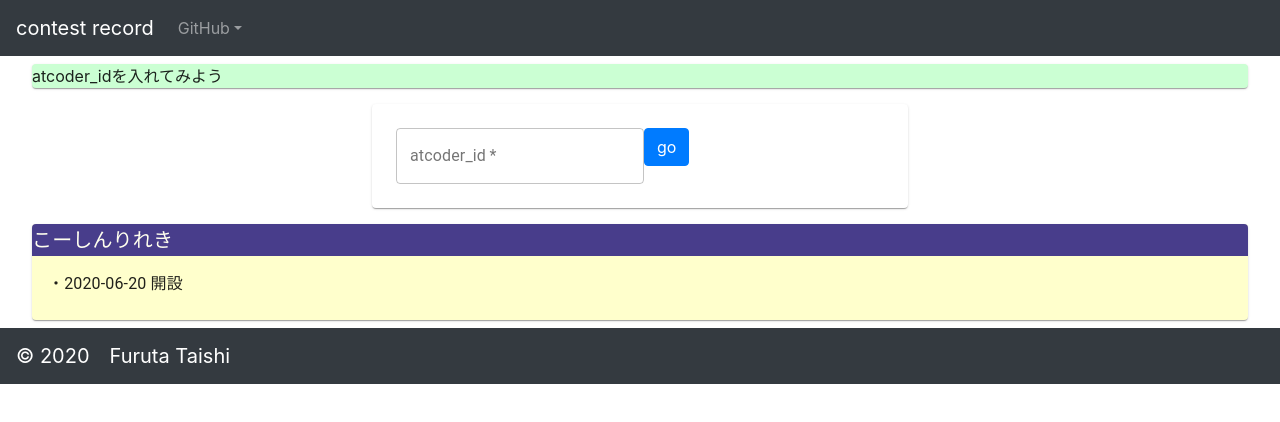
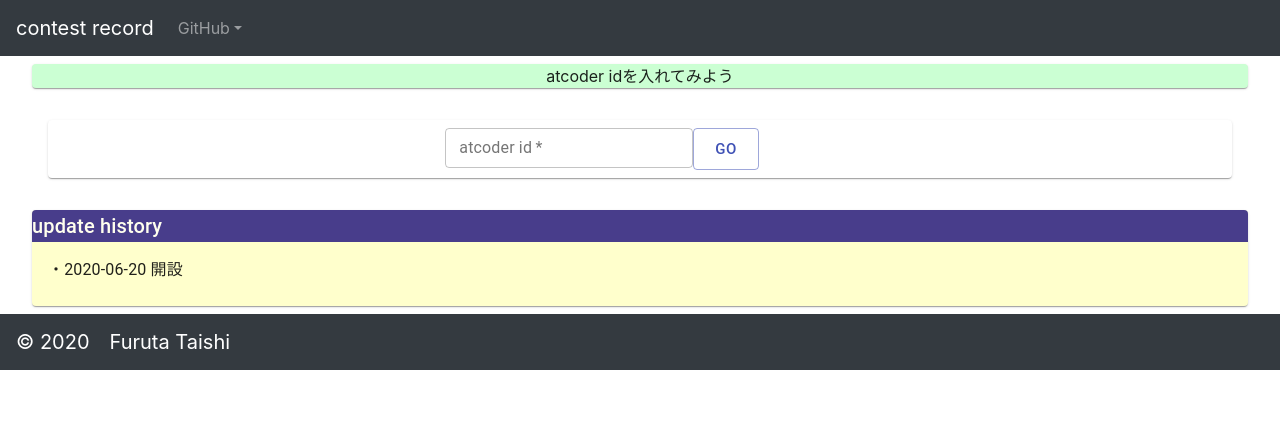
Before and after one commit to ningenMe/contest-record-front, a React (Create React App) app: page /#/ in a window 1280 px wide. Shown: the top 422 px of the page. Built offline with nearby package versions, Linux system fonts and the light colour scheme.

Commit message:
modify input

```diff
--- a/src/assets/Contents.js
+++ b/src/assets/Contents.js
@@ -1,5 +1,5 @@
-export const NotificationBody = "atcoder_idを入れてみよう";
-export const HistoryTitle = "こーしんりれき";
+export const NotificationBody = "atcoder idを入れてみよう";
+export const HistoryTitle = "update history";
 export const HistoryBody = [
     "・2020-06-20 開設",
 ];
--- a/src/components/AtcoderIdInput.js
+++ b/src/components/AtcoderIdInput.js
@@ -1,6 +1,7 @@
 import React from 'react';
 import TextField from '@material-ui/core/TextField';
-import { Link } from "react-router-dom";
+import Button from '@material-ui/core/Button';
+import Icon from '@material-ui/core/Icon';
 
 export default function StateTextFields() {
   const [atcoderId, setAtcoderId] = React.useState('');
@@ -13,12 +14,20 @@ export default function StateTextFields() {
     <TextField
       required
       id="outlined-name"
-      label="atcoder_id"
+      label="atcoder id"
       value={atcoderId}
       onChange={handleChange}
       variant="outlined"
+      size="small"
     />
-    <Link to={"/users/"+atcoderId}><button class="btn btn-primary">go</button></Link>
+    <Button
+      variant="outlined"
+      color="primary"
+      href={"#/users/"+atcoderId}
+      size="large"
+    >
+      go
+    </Button>
   </div>
 );
 }
--- a/src/components/MainCard.js
+++ b/src/components/MainCard.js
@@ -1,18 +1,22 @@
 import React  from 'react';
 import {Box,Card,Container} from '@material-ui/core';
 import AtcoderIdInput from '../components/AtcoderIdInput';
-
+import Grid from '@material-ui/core/Grid';
 
 export default function MainCard() {
     return (
-        <Container maxWidth="sm">
-        <Box p={1}>
+        <Box p={3}>
             <Card gutterBottom style={{ backgroundColor: '#FFFFFF'}}>
-                <Box p={3}>
-                        <AtcoderIdInput></AtcoderIdInput>
+                <Box p={1}>
+                    <Grid container alignItems="center" justify="center">
+                        <Grid item xs={2} md={4}></Grid>
+                        <Grid item xs={8} md={4}>
+                            <AtcoderIdInput></AtcoderIdInput>
+                        </Grid>
+                        <Grid item xs={2} md={4}></Grid>
+                    </Grid>
                 </Box>
             </Card>
         </Box>
-        </Container>
     );
 }
--- a/src/components/NotificationCard.js
+++ b/src/components/NotificationCard.js
@@ -5,7 +5,7 @@ export default class TextListCard extends React.Component {
     render() {
         return (
             <Box p={1}>
-                <Card gutterBottom style={{ backgroundColor: '#CBFFD3'}}>
+                <Card gutterBottom style={{ backgroundColor: '#CBFFD3', display:'flex', justifyContent:'center' }}>
                         {this.props.body}
                 </Card>
             </Box>
```
